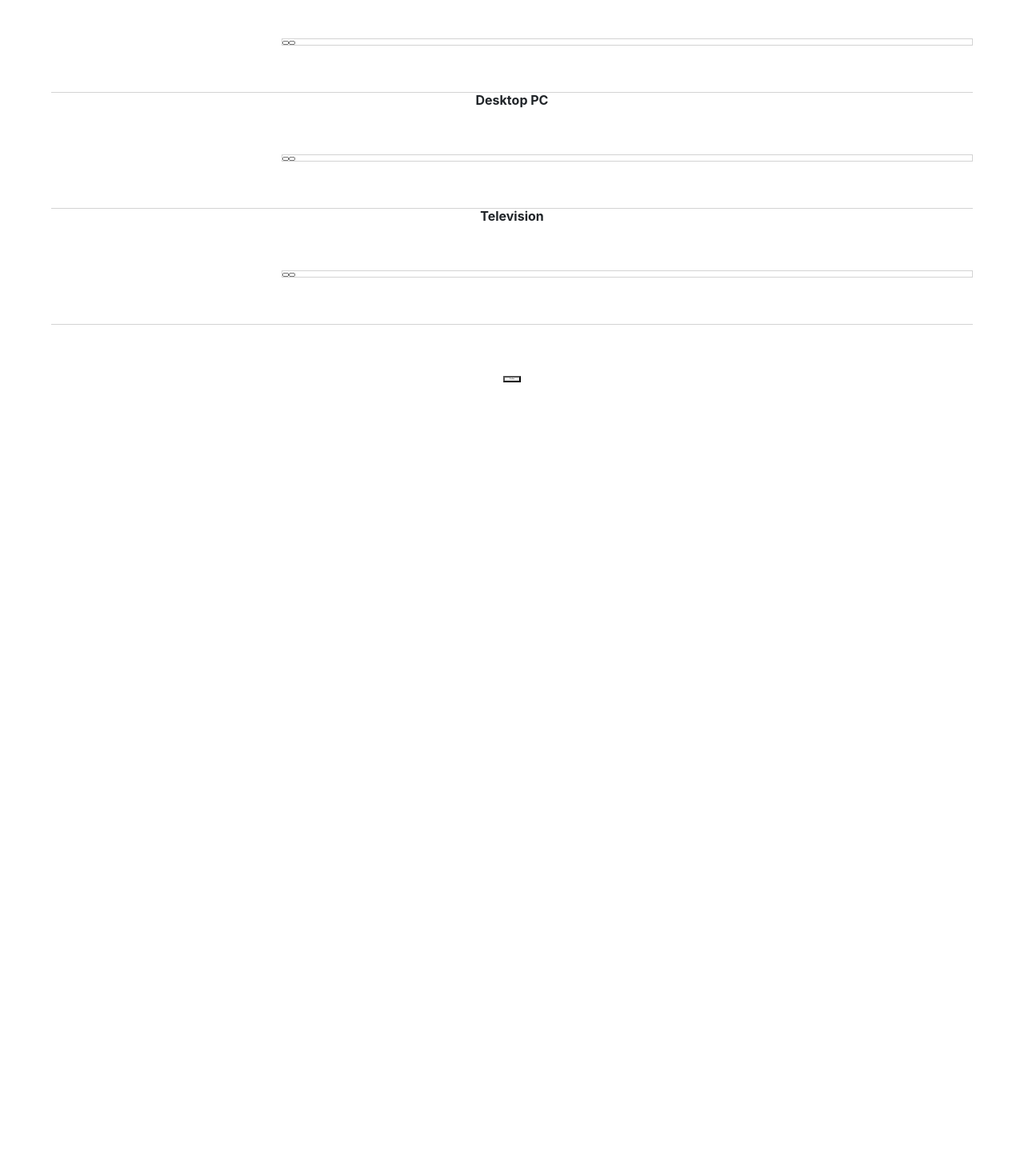
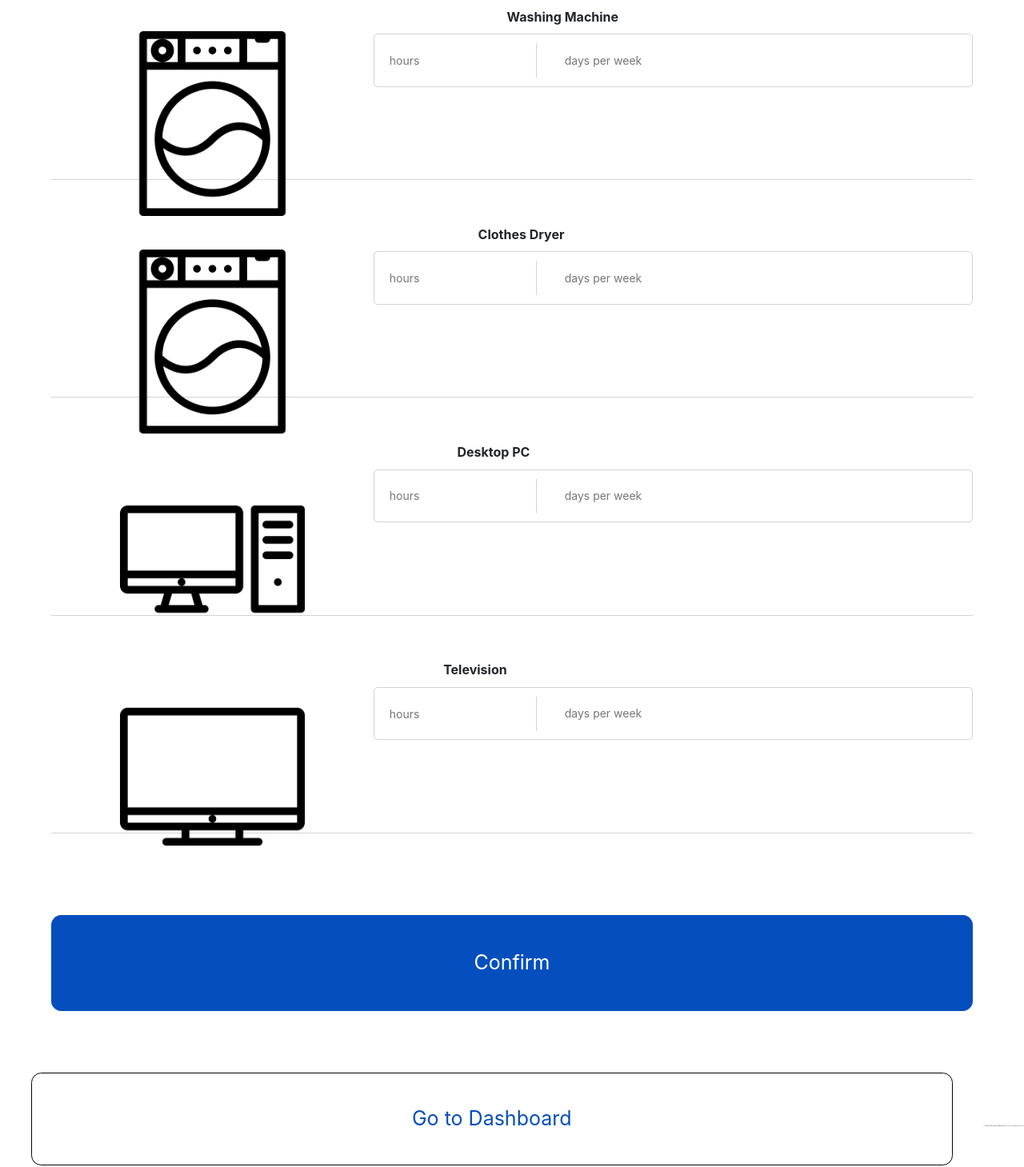
Before and after one commit to BloomTech-Labs/Encon-fe, a React (Create React App) app in the folder encon/: page /input in a window 1280 px wide. Shown: the part 573-2032 px from the top of the page at 80% size. Before the commit the page ends 1051 px from the top, so only its background shows below. Built offline with nearby package versions, Linux system fonts and the light colour scheme.

Commit message:
added images and styling/orientation, added buttons. need to add calendar

```diff
--- a/encon/src/components/mobile/UserInput.js
+++ b/encon/src/components/mobile/UserInput.js
@@ -2,6 +2,10 @@ import React, { useState } from "react";
 import axios from "axios";
 import { useForm } from "react-hook-form";
 import "../../styles/mobile/UserInput.scss";
+import computerPNG from "../../assets/ElectronicsFolder/005-computer.png";
+import dishPNG from "../../assets/ElectronicsFolder/006-dishwasher.png";
+import clothesWashPNG from "../../assets/ElectronicsFolder/048-washing machine.png";
+import tvPNG from "../../assets/ElectronicsFolder/042-television.png";
 
 export const UserInput = () => {
   const { handleSubmit, register, errors } = useForm();
@@ -74,11 +78,13 @@ export const UserInput = () => {
       <form onSubmit={handleSubmit}>
         <div className="device-container">
           <section className="device-section">
-            <h3>Dishwasher</h3>
+            <img src={dishPNG} alt="black line drawing of a dishwasher" />
+            <h3 className="dishH3">Dishwasher</h3>
             <div className="device-fields">
               <div className="device-use-duration">
                 <input
                   type="number"
+                  className="inputHrs"
                   name="dishWasherHours"
                   placeholder="hours"
                   ref={register({ min: 1, max: 24 })}
@@ -91,7 +97,8 @@ export const UserInput = () => {
 
               <div className="device-use-duration">
                 <input
-                  type="integer"
+                  type="number"
+                  className="inputDays"
                   ref={register({ min: 1, max: 7 })}
                   name="dishWasherDays"
                   placeholder="days per week"
@@ -105,11 +112,16 @@ export const UserInput = () => {
           </section>
 
           <section className="device-section">
-            <h3>Washing Machine</h3>
+            <img
+              src={clothesWashPNG}
+              alt="black line drawing of a washer/dryer for clothes"
+            />
+            <h3 className="washH3">Washing Machine</h3>
             <div className="device-fields">
               <div className="device-use-duration">
                 <input
-                  type="integer"
+                  type="number"
+                  className="inputHrs"
                   ref={register({ min: 1, max: 24 })}
                   name="Washing Machine hours"
                   placeholder="hours"
@@ -122,7 +134,8 @@ export const UserInput = () => {
 
               <div className="device-use-duration">
                 <input
-                  type="integer"
+                  type="number"
+                  className="inputDays"
                   ref={register({ min: 1, max: 7 })}
                   name="Washing Machine days"
                   placeholder="days per week"
@@ -136,11 +149,16 @@ export const UserInput = () => {
           </section>
 
           <section className="device-section">
-            <h3>Clothes Dryer</h3>
+            <img
+              src={clothesWashPNG}
+              alt="black line drawing of a washer/dryer for clothes"
+            />
+            <h3 className="clothesH3">Clothes Dryer</h3>
             <div className="device-fields">
               <div className="device-use-duration">
                 <input
-                  type="integer"
+                  type="number"
+                  className="inputHrs"
                   ref={register({ min: 1, max: 24 })}
                   name="Dryer hours"
                   placeholder="hours"
@@ -153,7 +171,8 @@ export const UserInput = () => {
 
               <div className="device-use-duration">
                 <input
-                  type="integer"
+                  type="number"
+                  className="inputDays"
                   ref={register({ min: 1, max: 7 })}
                   name="Dryer days"
                   placeholder="days per week"
@@ -167,11 +186,16 @@ export const UserInput = () => {
           </section>
 
           <section className="device-section">
-            <h3>Desktop PC</h3>
+            <img
+              src={computerPNG}
+              alt="black line drawing of a desktop computer"
+            />
+            <h3 className="pcH3">Desktop PC</h3>
             <div className="device-fields">
               <div className="device-use-duration">
                 <input
-                  type="integer"
+                  type="number"
+                  className="inputHrs"
                   ref={register({ min: 1, max: 24 })}
                   name="pc hours"
                   placeholder="hours"
@@ -183,7 +207,8 @@ export const UserInput = () => {
               </div>
               <div className="device-use-duration">
                 <input
-                  type="integer"
+                  type="number"
+                  className="inputDays"
                   ref={register({ min: 1, max: 7 })}
                   name="pc days"
                   placeholder="days per week"
@@ -197,11 +222,13 @@ export const UserInput = () => {
           </section>
 
           <section className="device-section">
-            <h3>Television</h3>
+            <img src={tvPNG} alt="black line drawing of a television" />
+            <h3 className="tvH3">Television</h3>
             <div className="device-fields">
               <div className="device-use-duration">
                 <input
-                  type="integer"
+                  type="number"
+                  className="inputHrs"
                   ref={register({ min: 1, max: 24 })}
                   name="tv hours"
                   placeholder="hours"
@@ -213,7 +240,8 @@ export const UserInput = () => {
               </div>
               <div className="device-use-duration">
                 <input
-                  type="integer"
+                  type="number"
+                  className="inputDays"
                   ref={register({ min: 1, max: 7 })}
                   name="tv days"
                   placeholder="days per week"
@@ -226,9 +254,15 @@ export const UserInput = () => {
             </div>
           </section>
         </div>
-
-        <button type="submit">Confirm</button>
       </form>
+      <div className="input-button-container">
+        <button className="app-buttons-input" type="submit">
+          Confirm
+        </button>
+        <button className="app-buttons-input-dashlink">Go to Dashboard</button>
+        /** will probably make dashboard button a react-router-dom Link once
+        path is established */
+      </div>
     </div>
   );
 };
--- a/encon/src/styles/mobile/UserInput.scss
+++ b/encon/src/styles/mobile/UserInput.scss
@@ -17,24 +17,82 @@
   h3 {
     font-size: 1.6rem;
     font-weight: bold;
+    margin-bottom: -4%;
   }
 
-  label {
-    font-size: 1.6rem;
+  .dishH3 {
+    margin-right: 4%;
   }
+  .washH3 {
+    margin-left: 11%;
+  }
+  .clothesH3 {
+    margin-left: 2%;
+  }
+  .pcH3 {
+    margin-right: 4%;
+  }
+  .tvH3 {
+    margin-right: 8%;
+  }
+
   .device-section {
     border-bottom: $grey-border;
+    padding: 5% 0;
+  }
+
+  .inputHrs {
+    border-right: $grey-border;
+    // border-collapse: separate;
+    margin: 5% 0;
+  }
+
+  .inputDays {
+    margin: 5% 0;
   }
 
   .device-fields {
     display: flex;
     flex-direction: row;
-    margin: 5% 0% 5% 25%;
+    margin: 5% 5% 5% 35%;
     border: $grey-border;
+    width: 65%;
+    border-radius: 0.5rem;
   }
   input {
     position: static;
-    // opacity: 0;
-    padding: 8% 0;
+    padding: 5% 1%;
+    // margin: 5%;
+    font-size: 1.4rem;
+    width: 85%;
+    border: 0;
+  }
+
+  img {
+    width: 20%;
+    margin-right: 65%;
+    margin-bottom: -25%;
+  }
+
+  .app-buttons-input {
+    font-size: 2.5rem;
+    margin: 3%;
+    width: 90%;
+    background-color: #044fbd;
+    color: #ffffff;
+    border-radius: 1.25rem;
+    border: #044fbd solid;
+    padding: 3%;
+  }
+
+  .app-buttons-input-dashlink {
+    font-size: 2.5rem;
+    margin: 3%;
+    width: 90%;
+    background-color: #ffffff;
+    color: #044fbd;
+    border-radius: 1.25rem;
+    border: 1px #010307 solid;
+    padding: 3%;
   }
 }
```
